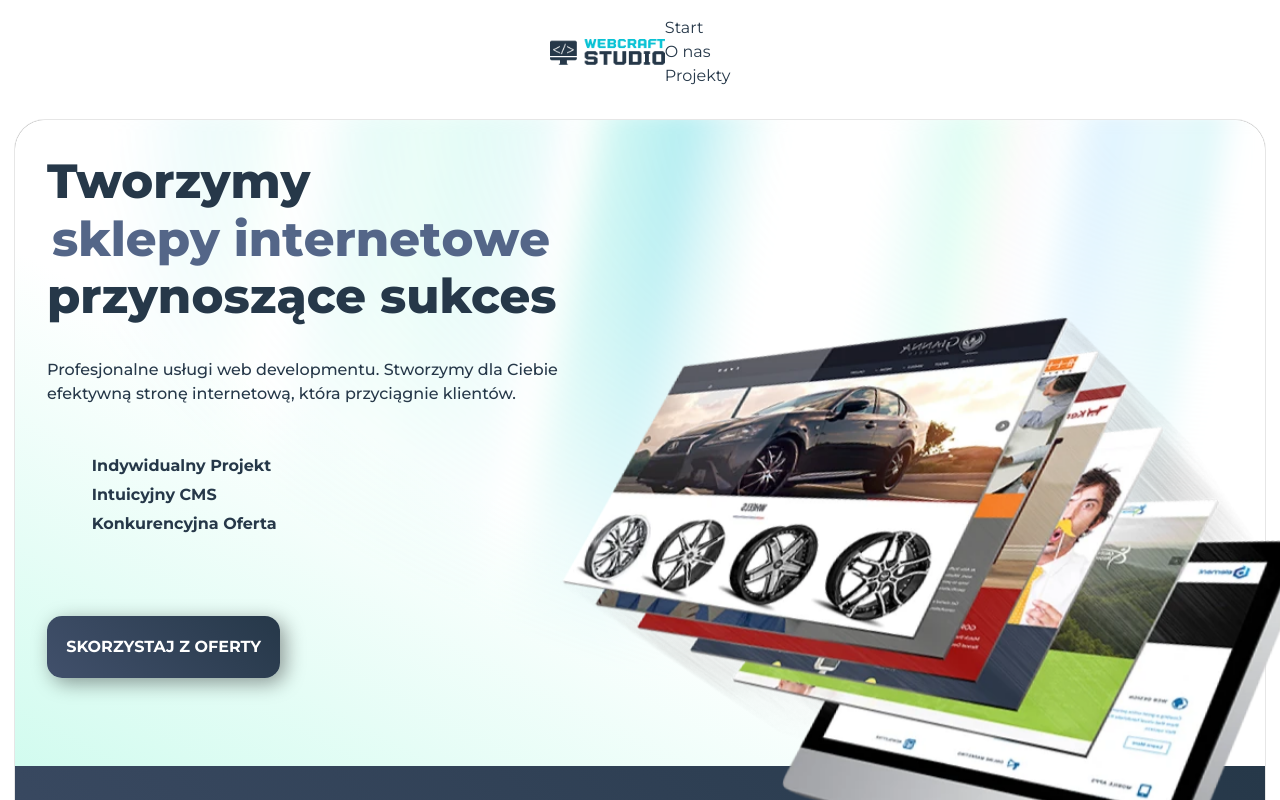
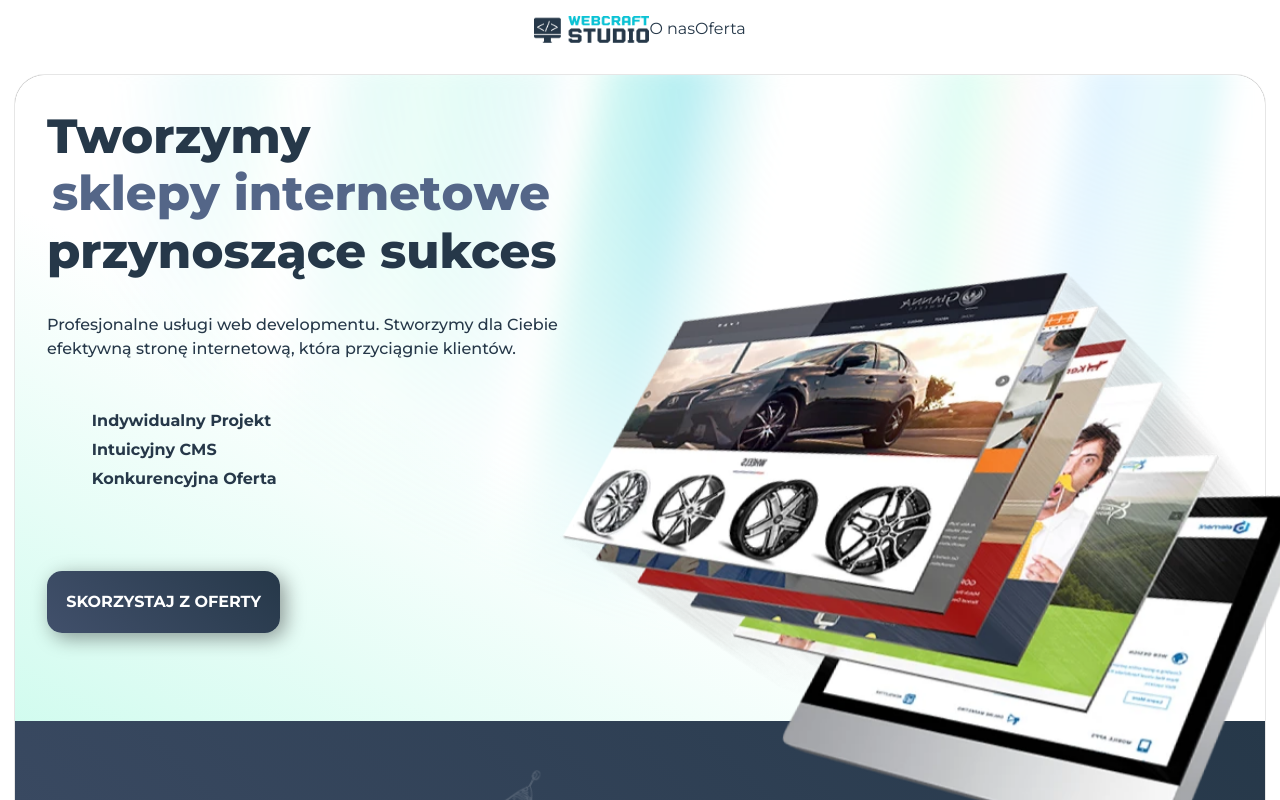
Before and after one commit to XPoweR29/webcraft-studio, a React (Vite) app: page / in a window 1280 px wide. Shown: the top 800 px of the page. Built offline with nearby package versions, Linux system fonts and the light colour scheme; some icons are missing.

Commit message:
Separated basic navigation into a separate component

```diff
--- /dev/null
+++ b/src/assets/data/navigation_links.ts
@@ -0,0 +1,6 @@
+import { NavLink } from "../../types/types";
+
+export const navLinks: NavLink[] = [
+    {name: "O nas", href: "#about"},
+    {name: "Oferta", href: "#offer"},
+];
--- a/src/components/Nav/Nav.tsx
+++ b/src/components/Nav/Nav.tsx
@@ -1,3 +1,4 @@
+import { navLinks } from "../../assets/data/navigation_links";
 import logo from "../../assets/images/logo_dark.png";
 import styles from "./Nav.module.scss";
 
@@ -7,9 +8,9 @@ export const Nav = () => {
 			<img className={styles.logo} src={logo} alt="logo WebCraft STUDIO" />
 
 			<ul>
-				<li>Start</li>
-				<li>O nas</li>
-				<li>Projekty</li>
+				{navLinks.map(({name, href}, index) => (
+					<a href={href} key={index}>{name}</a>
+				))}
 			</ul>
 		</nav>
 	);
--- a/src/types/types.d.ts
+++ b/src/types/types.d.ts
@@ -19,3 +19,8 @@ export type Review = {
 	author: string;
 	comment: string;
 }
+
+interface NavLink {
+	name: string;
+	href: string;
+}
```
